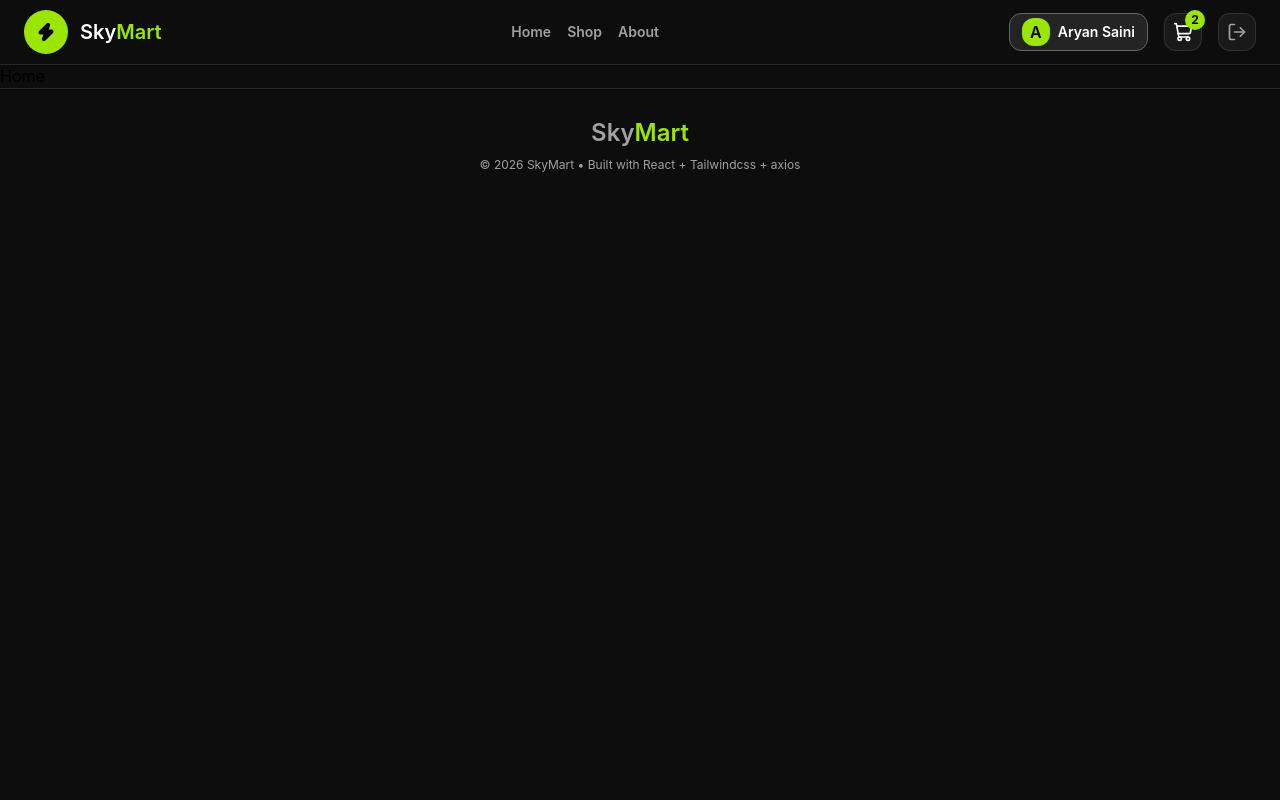
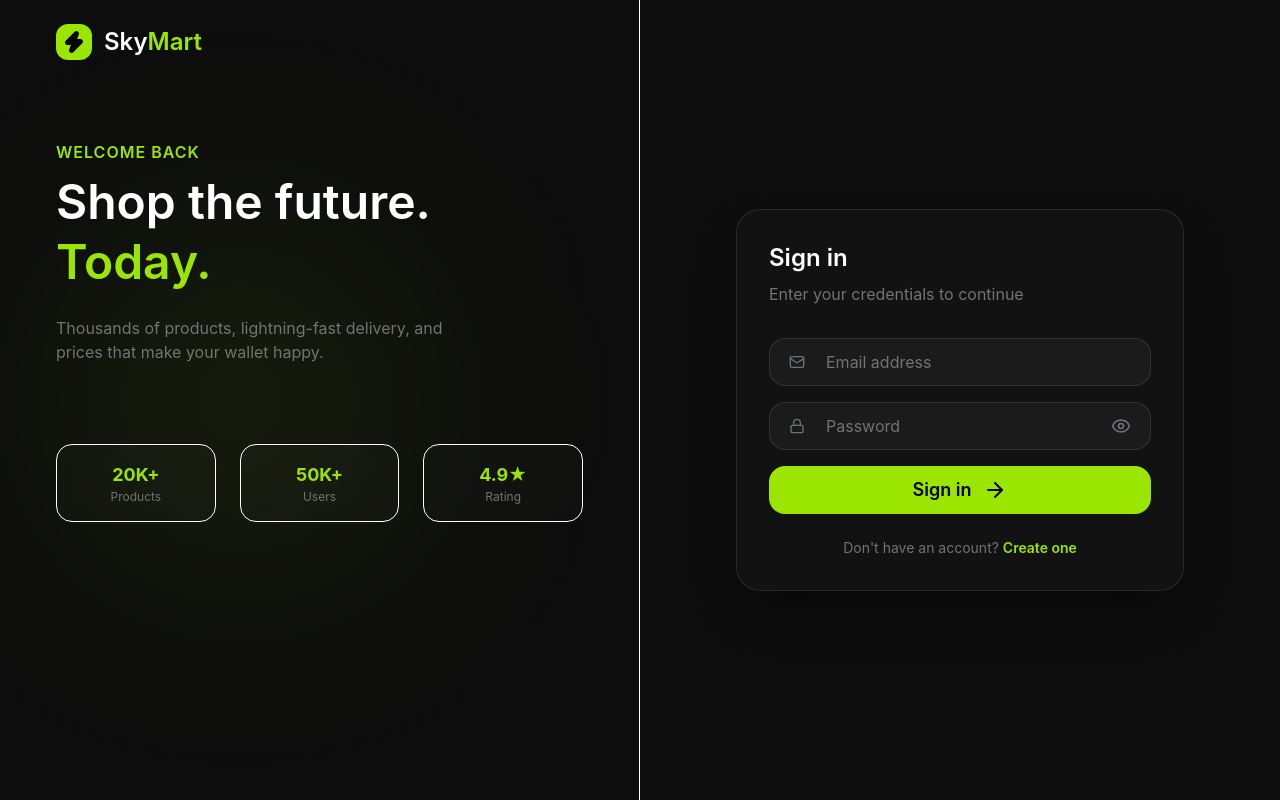
Before and after one commit to dev-Aryan09/Cohort3.0, a React (Vite) app in the folder Assignments/skyMart/: page / in a window 1280 px wide. Built offline with nearby package versions, Linux system fonts and the light colour scheme.

Commit message:
add layout style routing

```diff
--- a/Assignments/skyMart/src/App.jsx
+++ b/Assignments/skyMart/src/App.jsx
@@ -5,12 +5,8 @@ import Footer from "./components/Footer";
 
 const App = () => {
   return (
-    <div className="min-h-screen bg-[#0d0d0d]">
-      <Navbar />
-      <div className="flex flex-col gap-4 pt-16">
-        <AppRoutes />
-      </div>
-      <Footer />
+    <div className="flex flex-col gap-4 min-h-screen bg-[#0d0d0d]">
+      <AppRoutes />
     </div>
   );
 };
--- /dev/null
+++ b/Assignments/skyMart/src/layout/AuthLayout.jsx
@@ -0,0 +1,13 @@
+import React from "react";
+import Navbar from "../components/Navbar";
+import { Outlet } from "react-router";
+
+const AuthLayout = () => {
+  return (
+    <>
+      <Outlet />
+    </>
+  );
+};
+
+export default AuthLayout;
--- /dev/null
+++ b/Assignments/skyMart/src/layout/MainLayout.jsx
@@ -0,0 +1,16 @@
+import React from "react";
+import Navbar from "../components/Navbar";
+import { Outlet } from "react-router";
+import Footer from "../components/Footer";
+
+const MainLayout = () => {
+  return (
+    <div>
+      <Navbar />
+      <Outlet />
+      <Footer />
+    </div>
+  );
+};
+
+export default MainLayout;
--- a/Assignments/skyMart/src/routes/AppRoutes.jsx
+++ b/Assignments/skyMart/src/routes/AppRoutes.jsx
@@ -5,15 +5,24 @@ import Shop from "../pages/Shop";
 import About from "../pages/About";
 import Login from "../pages/Login";
 import Register from "../pages/Register";
+import AuthLayout from "../layout/AuthLayout";
+import MainLayout from "../layout/MainLayout";
 
 const AppRoutes = () => {
   return (
     <Routes>
-      <Route path="/" element={<Home />} />
-      <Route path="/shop" element={<Shop />} />
-      <Route path="/about" element={<About />} />
-      <Route path="/login" element={<Login />} />
-      <Route path="/register" element={<Register />} />
+      {/*this nested route handles our main layout with header and footer  */}
+      <Route path="/main" element={<MainLayout />}>
+        <Route index={true} element={<Home />} />
+        <Route path="shop" element={<Shop />} />
+        <Route path="about" element={<About />} />
+      </Route>
+
+      {/* this nested route will handle our layout without header and footer */}
+      <Route path="/" element={<AuthLayout />}>
+        <Route path="" element={<Login />} />
+        <Route path="register" element={<Register />} />
+      </Route>
     </Routes>
   );
 };
```
